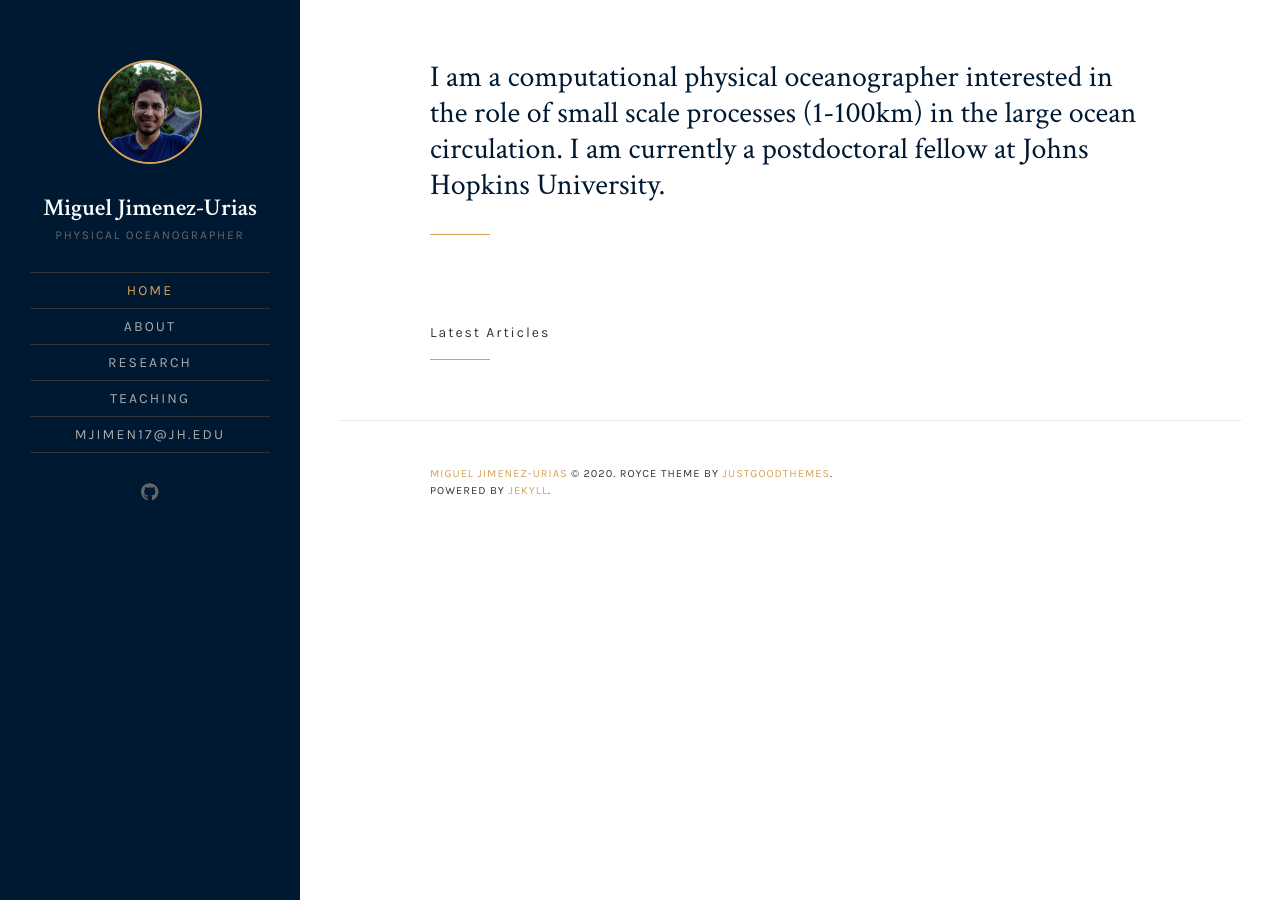
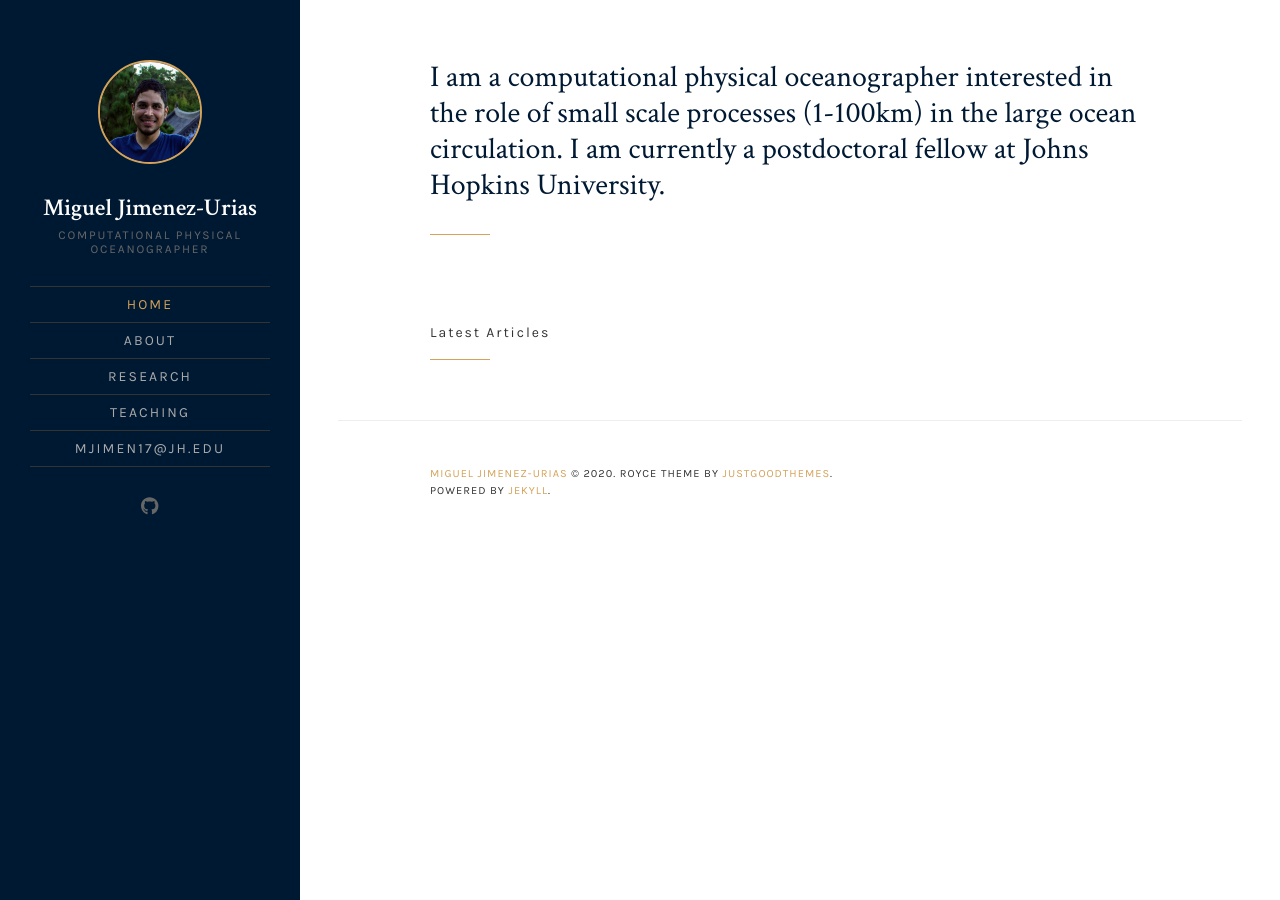
Before and after one commit to Mikejmnez/Mikejmnez.github.io, a Jekyll site: the page built from index.html, in a window 1280 px wide. Built offline with Jekyll 4.4.1, drawn with Linux system fonts in a browser that asks for light colours; the list of posts is cut into pages by our own code.

Commit message:
better description

```diff
--- a/_config.yml
+++ b/_config.yml
@@ -1,6 +1,6 @@
 # Site setings
 name: 'Miguel Jimenez-Urias'
-description: 'Physical Oceanographer'
+description: 'Computational Physical Oceanographer'
 meta_description: ''
 logo:
 # Author image is used in site sidebar and greetings in the home page hero text
```
